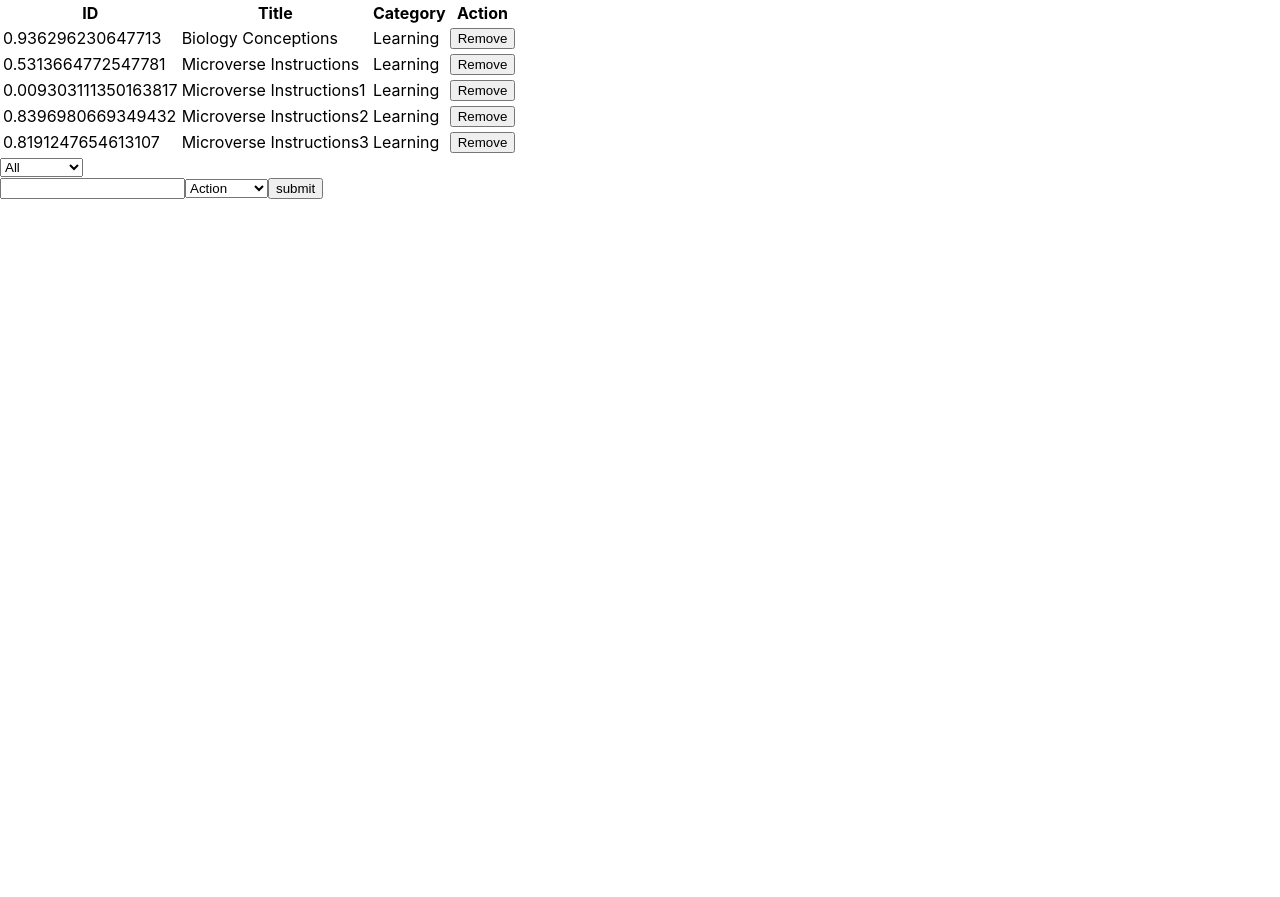
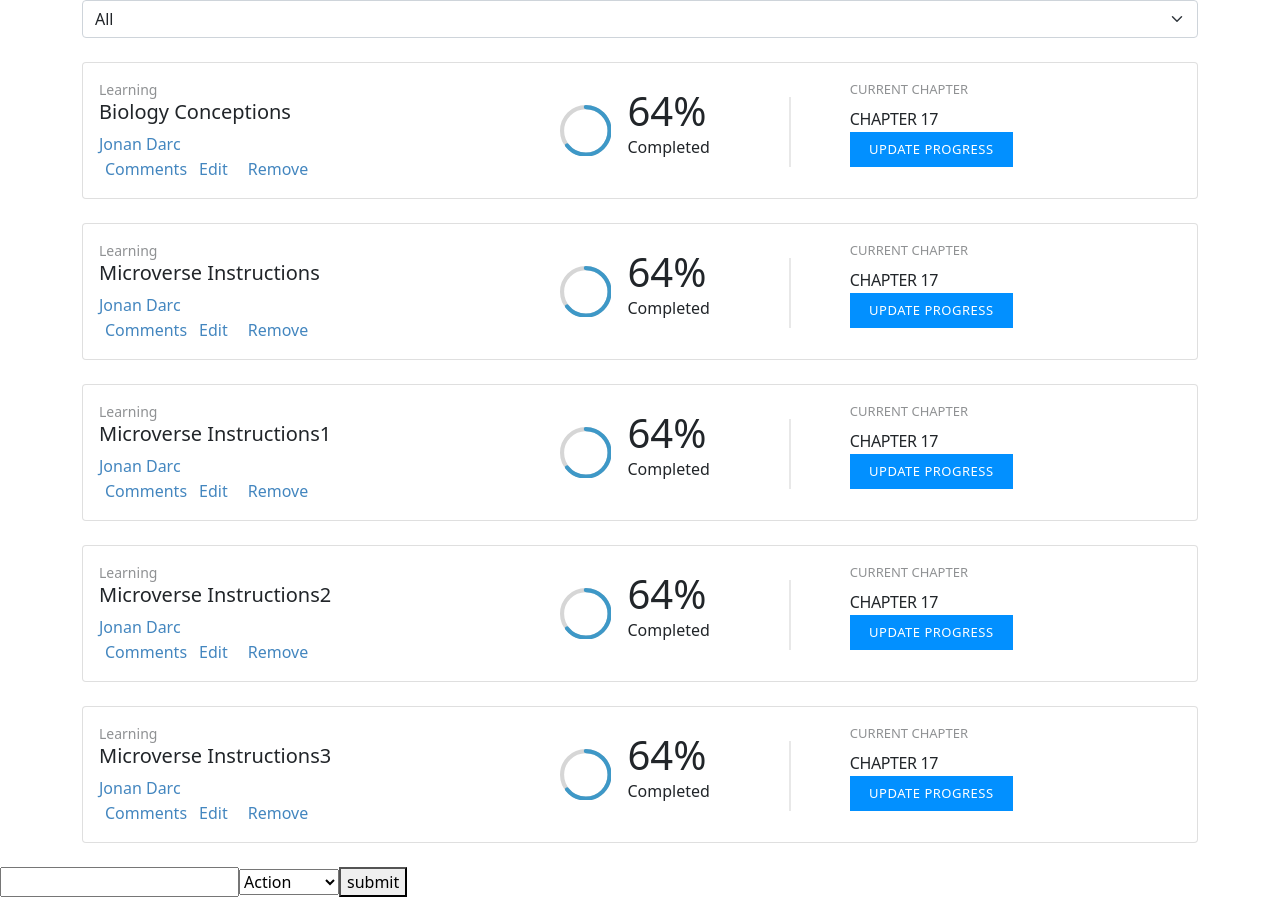
Before and after one commit to Ceejayski/Book-store, a React (Create React App) app: page / in a window 1280 px wide. Before the commit the page ends 800 px from the top, so only its background shows below. Built offline with nearby package versions, Linux system fonts and the light colour scheme.

Commit message:
Style Book and Filter component

```diff
--- a/package.json
+++ b/package.json
@@ -3,11 +3,16 @@
   "version": "0.1.0",
   "private": true,
   "dependencies": {
+    "@popperjs/core": "^2.10.2",
     "@testing-library/jest-dom": "^5.11.4",
     "@testing-library/react": "^11.1.0",
     "@testing-library/user-event": "^12.1.10",
+    "bootstrap": "^5.1.2",
+    "jquery": "^3.6.0",
+    "popper": "^1.0.1",
     "prop-types": "^15.7.2",
     "react": "^17.0.2",
+    "react-circular-progressbar": "^2.0.4",
     "react-dom": "^17.0.2",
     "react-redux": "^7.2.5",
     "react-scripts": "4.0.3",
--- a/src/components/Book/index.js
+++ b/src/components/Book/index.js
@@ -1,20 +1,63 @@
+import { CircularProgressbar } from 'react-circular-progressbar';
+import 'react-circular-progressbar/dist/styles.css';
 import PropTypes from 'prop-types';
+import './style.css';
 
 const Book = ({ book, handleRemoveBook }) => (
-  <tr id={book.id}>
-    <td>
-      { book.id }
-    </td>
-    <td>
-      { book.title }
-    </td>
-    <td>
-      { book.category }
-    </td>
-    <td>
-      <button onClick={() => handleRemoveBook(book)} type="submit">Remove</button>
-    </td>
-  </tr>
+  // <tr id={book.id}>
+  //   <td>
+  //     { book.id }
+  //   </td>
+  //   <td>
+  //     { book.title }
+  //   </td>
+  //   <td>
+  //     { book.category }
+  //   </td>
+  //   <td>
+  //     <button onClick={() => handleRemoveBook(book)} type="submit">Remove</button>
+  //   </td>
+  // </tr>
+  <div className="card my-4">
+    <div className="card-body row">
+      <div className="col-5">
+        <div className="category">
+          { book.category }
+        </div>
+        <div className="title h5">
+          { book.title }
+        </div>
+        <div className="Author blue">
+          Jonan Darc
+        </div>
+        <div className="buttons">
+          <button type="button" className="default-btn blue">Comments</button>
+          <button type="button" className="default-btn blue me-2">Edit</button>
+          <button className="default-btn blue" onClick={() => handleRemoveBook(book)} type="submit">Remove</button>
+        </div>
+      </div>
+      <div className="col-7 d-flex">
+        <div className="progress-div d-flex align-items-center">
+          <CircularProgressbar
+            value={64}
+            text=""
+          />
+          <div className="ms-3">
+            <p className="display-6 mb-0">
+              64%
+            </p>
+            <p className="Complete">Completed</p>
+          </div>
+        </div>
+        <div className="line-2" />
+        <div>
+          <p className="current-chapter default-current">CURRENT CHAPTER</p>
+          <p className="current-lesson default-current">CHAPTER 17</p>
+          <button type="button" className="update-progress">UPDATE PROGRESS</button>
+        </div>
+      </div>
+    </div>
+  </div>
 );
 export default Book;
 
--- /dev/null
+++ b/src/components/Book/style.css
@@ -0,0 +1,65 @@
+.default-btn {
+  background-color: transparent;
+  border: none;
+}
+
+.blue {
+  color: #4386bf;
+}
+
+.category {
+  margin: 0 39px 0 0;
+  opacity: 0.5;
+  font-size: 14px;
+}
+
+.book-default-font {
+  font-weight: 700;
+  font-stretch: normal;
+  font-style: normal;
+  line-height: normal;
+  color: #121212;
+  color: var(--black-two);
+}
+
+.progress-div {
+  width: 150px;
+  height: 100%;
+}
+
+.line-2 {
+  width: 0.5px;
+  height: 70px;
+  margin: 18px 59px 0 79px;
+  border: 1px solid #e8e8e8;
+}
+
+.current-chapter {
+  margin: 1px 58px 0 0;
+  opacity: 0.5;
+  font-size: 13px;
+  letter-spacing: normal;
+}
+
+.current-lesson {
+  width: 105px;
+  height: 21px;
+  margin: 7px 109px 4px 0;
+  font-size: 16px;
+  letter-spacing: -0.4px;
+}
+
+.update-progress {
+  width: 163px;
+  height: 35px;
+  font-size: 13px;
+  font-weight: 300;
+  font-stretch: normal;
+  font-style: normal;
+  line-height: normal;
+  letter-spacing: 0.5px;
+  text-align: center;
+  color: #fff;
+  background-color: #0290ff;
+  border: none;
+}
--- a/src/components/CategoryFilter/index.js
+++ b/src/components/CategoryFilter/index.js
@@ -8,7 +8,7 @@ const CategoryFilter = ({ handleFilterChange }) => {
   };
 
   return (
-    <select name="category" id="category" onChange={handleChange}>
+    <select name="category" className="form-select" aria-label="Default select example" id="category" onChange={handleChange}>
       {categories.map((val) => (
         <option key={val} value={val}>
           {val}
--- a/src/containers/BooksList.js
+++ b/src/containers/BooksList.js
@@ -32,31 +32,17 @@ const BooksList = ({
   };
 
   return (
-    <>
-      <table>
-        <thead>
-          <tr>
-            <th>ID</th>
-            <th>Title</th>
-            <th>Category</th>
-            <th>Action</th>
-          </tr>
-        </thead>
-        <tbody>
-          {
+    <main className="container ml-4">
+      <CategoryFilter handleFilterChange={handleFilterChange} />
+      {
               books && books.length
                 ? renderFilter()
                 : (
-                  <tr>
-                    <td>No books!</td>
-                  </tr>
+                  <p>No Books</p>
                 )
 
           }
-        </tbody>
-      </table>
-      <CategoryFilter handleFilterChange={handleFilterChange} />
-    </>
+    </main>
   );
 };
 
--- a/src/index.css
+++ b/src/index.css
@@ -25,3 +25,7 @@ code {
     'Courier New',
     monospace;
 }
+
+.w-80 {
+  width: 80%;
+}
--- a/src/index.js
+++ b/src/index.js
@@ -1,6 +1,9 @@
 import React from 'react';
 import ReactDOM from 'react-dom';
 import './index.css';
+import 'bootstrap/dist/css/bootstrap.min.css';
+import 'jquery/dist/jquery.min';
+import 'bootstrap/dist/js/bootstrap.min';
 import App from './components/App';
 
 ReactDOM.render(
```
Also changed, not shown: 1 other file (tests, documents, lock files or other folders).
